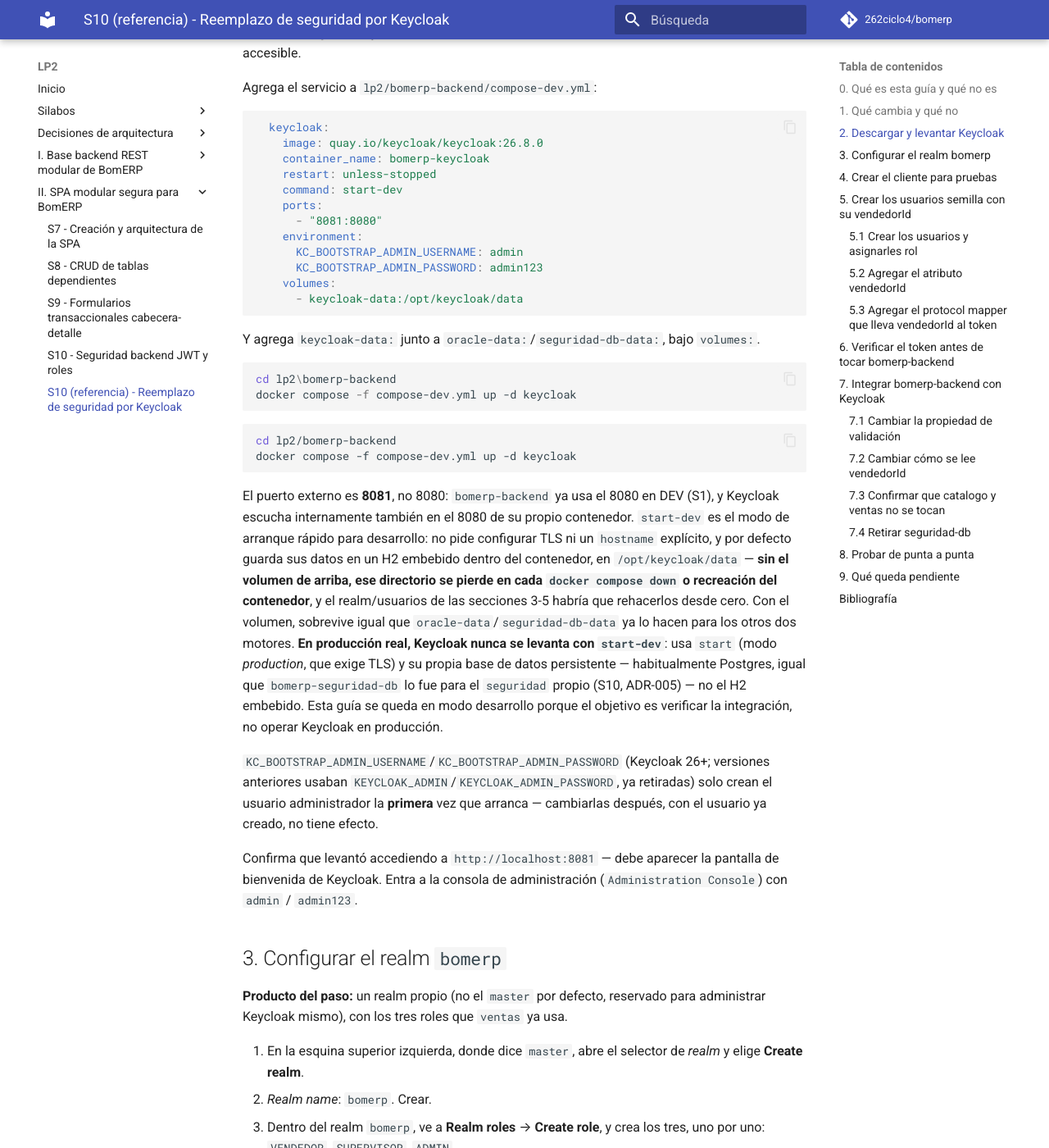
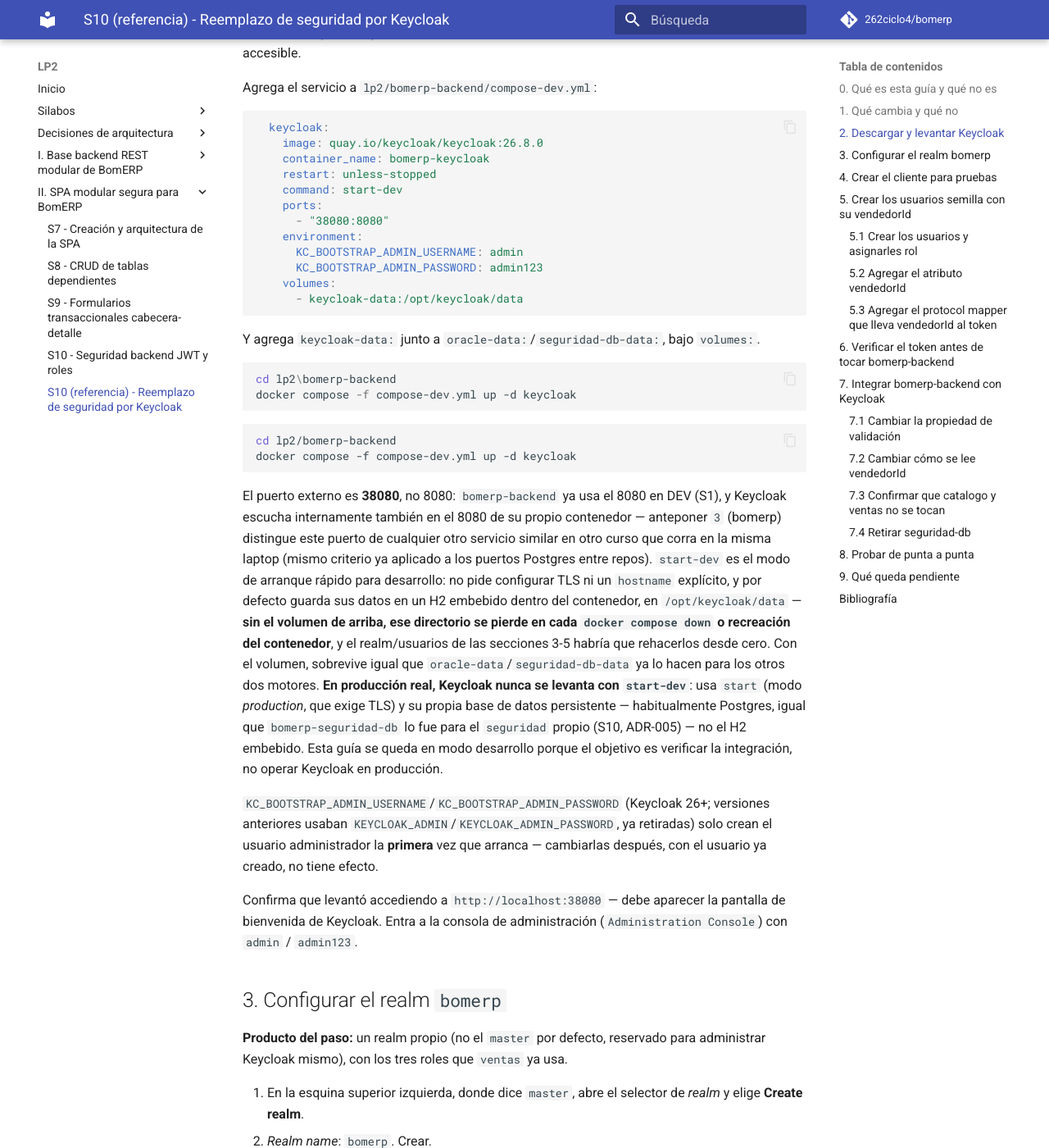
Before and after one commit to 262ciclo4/bomerp, an MkDocs documentation site: the page built from docs/lp2/sesiones/S10b_Seguridad_Backend_Keycloak.md, in a window 1280 px wide and 1400 px high, scrolled down 2363 px. Shown: the whole window at 82% size. Built offline with MkDocs 1.6.1 and Material for MkDocs 9.7.7, drawn with Linux system fonts in a browser that asks for light colours; comment, search, counter and statistics services are not loaded; some of the changed text lies outside the part shown.

Commit message:
S10 lp2 keycloak

````diff
--- a/docs/lp2/sesiones/S10b_Seguridad_Backend_Keycloak.md
+++ b/docs/lp2/sesiones/S10b_Seguridad_Backend_Keycloak.md
@@ -65,7 +65,7 @@
     restart: unless-stopped
     command: start-dev
     ports:
-      - "8081:8080"
+      - "38080:8080"
     environment:
       KC_BOOTSTRAP_ADMIN_USERNAME: admin
       KC_BOOTSTRAP_ADMIN_PASSWORD: admin123
@@ -85,11 +85,11 @@
 docker compose -f compose-dev.yml up -d keycloak
 ```
 
-El puerto externo es **8081**, no 8080: `bomerp-backend` ya usa el 8080 en DEV (S1), y Keycloak escucha internamente también en el 8080 de su propio contenedor. `start-dev` es el modo de arranque rápido para desarrollo: no pide configurar TLS ni un `hostname` explícito, y por defecto guarda sus datos en un H2 embebido dentro del contenedor, en `/opt/keycloak/data` — **sin el volumen de arriba, ese directorio se pierde en cada `docker compose down` o recreación del contenedor**, y el realm/usuarios de las secciones 3-5 habría que rehacerlos desde cero. Con el volumen, sobrevive igual que `oracle-data`/`seguridad-db-data` ya lo hacen para los otros dos motores. **En producción real, Keycloak nunca se levanta con `start-dev`**: usa `start` (modo *production*, que exige TLS) y su propia base de datos persistente — habitualmente Postgres, igual que `bomerp-seguridad-db` lo fue para el `seguridad` propio (S10, ADR-005) — no el H2 embebido. Esta guía se queda en modo desarrollo porque el objetivo es verificar la integración, no operar Keycloak en producción.
+El puerto externo es **38080**, no 8080: `bomerp-backend` ya usa el 8080 en DEV (S1), y Keycloak escucha internamente también en el 8080 de su propio contenedor — anteponer `3` (bomerp) distingue este puerto de cualquier otro servicio similar en otro curso que corra en la misma laptop (mismo criterio ya aplicado a los puertos Postgres entre repos). `start-dev` es el modo de arranque rápido para desarrollo: no pide configurar TLS ni un `hostname` explícito, y por defecto guarda sus datos en un H2 embebido dentro del contenedor, en `/opt/keycloak/data` — **sin el volumen de arriba, ese directorio se pierde en cada `docker compose down` o recreación del contenedor**, y el realm/usuarios de las secciones 3-5 habría que rehacerlos desde cero. Con el volumen, sobrevive igual que `oracle-data`/`seguridad-db-data` ya lo hacen para los otros dos motores. **En producción real, Keycloak nunca se levanta con `start-dev`**: usa `start` (modo *production*, que exige TLS) y su propia base de datos persistente — habitualmente Postgres, igual que `bomerp-seguridad-db` lo fue para el `seguridad` propio (S10, ADR-005) — no el H2 embebido. Esta guía se queda en modo desarrollo porque el objetivo es verificar la integración, no operar Keycloak en producción.
 
 `KC_BOOTSTRAP_ADMIN_USERNAME`/`KC_BOOTSTRAP_ADMIN_PASSWORD` (Keycloak 26+; versiones anteriores usaban `KEYCLOAK_ADMIN`/`KEYCLOAK_ADMIN_PASSWORD`, ya retiradas) solo crean el usuario administrador la **primera** vez que arranca — cambiarlas después, con el usuario ya creado, no tiene efecto.
 
-Confirma que levantó accediendo a `http://localhost:8081` — debe aparecer la pantalla de bienvenida de Keycloak. Entra a la consola de administración (`Administration Console`) con `admin` / `admin123`.
+Confirma que levantó accediendo a `http://localhost:38080` — debe aparecer la pantalla de bienvenida de Keycloak. Entra a la consola de administración (`Administration Console`) con `admin` / `admin123`.
 
 ## 3. Configurar el realm `bomerp`
 
@@ -145,14 +145,14 @@
 **Producto del paso:** confirmación, con un token real, de que `realm_access.roles` y `vendedorId` llegan con el formato esperado — antes de cambiar nada en el código.
 
 ```powershell
-$login = Invoke-RestMethod -Method Post -Uri "http://localhost:8081/realms/bomerp/protocol/openid-connect/token" `
+$login = Invoke-RestMethod -Method Post -Uri "http://localhost:38080/realms/bomerp/protocol/openid-connect/token" `
   -ContentType "application/x-www-form-urlencoded" `
   -Body "grant_type=password&client_id=bomerp-frontend&username=vendedor1@bomerp.com&password=Bomerp2026!"
 $login.access_token
 ```
 
 ```bash
-curl -X POST http://localhost:8081/realms/bomerp/protocol/openid-connect/token \
+curl -X POST http://localhost:38080/realms/bomerp/protocol/openid-connect/token \
   -H "Content-Type: application/x-www-form-urlencoded" \
   -d "grant_type=password&client_id=bomerp-frontend&username=vendedor1@bomerp.com&password=Bomerp2026!"
 ```
@@ -188,7 +188,7 @@
     oauth2:
       resourceserver:
         jwt:
-          issuer-uri: http://localhost:8081/realms/bomerp
+          issuer-uri: http://localhost:38080/realms/bomerp
 ```
 
 Con `issuer-uri` (en vez de `jwk-set-uri`), Spring no solo descubre dónde están las claves — además valida que el claim `iss` (*issuer*, emisor) de cada token coincida exactamente con esta URL, y descarga la configuración del realm (incluida su ubicación de JWKS) del documento de descubrimiento estándar de OpenID Connect (`/.well-known/openid-configuration`) que Keycloak sí publica (a diferencia de `seguridad`, que no lo implementaba — S10, 2.4, Tabla 3). Es la única propiedad que cambia; `JwtAuthenticationConverter` (S10, 3.11) no se toca.
````
Also changed, not shown: 1 other file.
